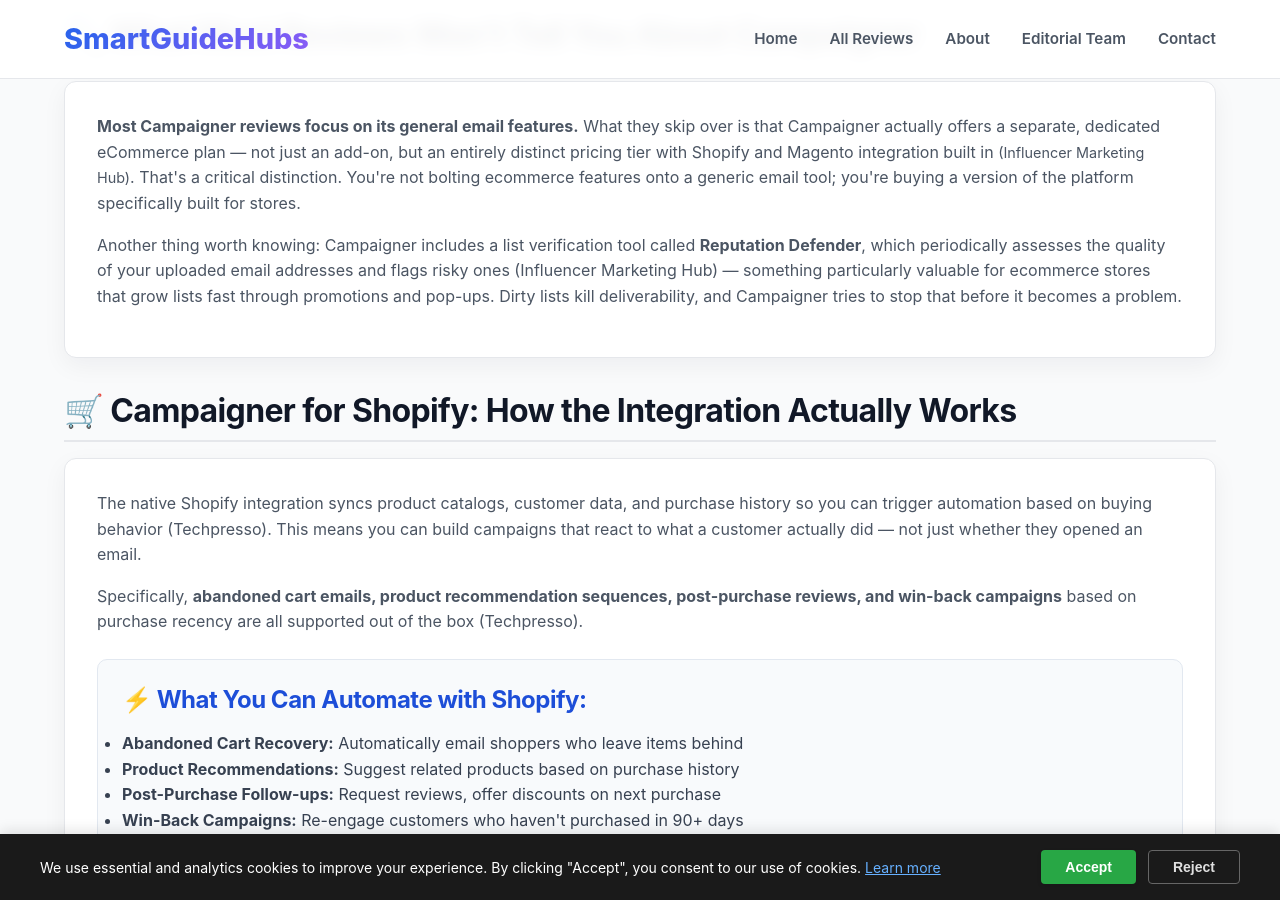
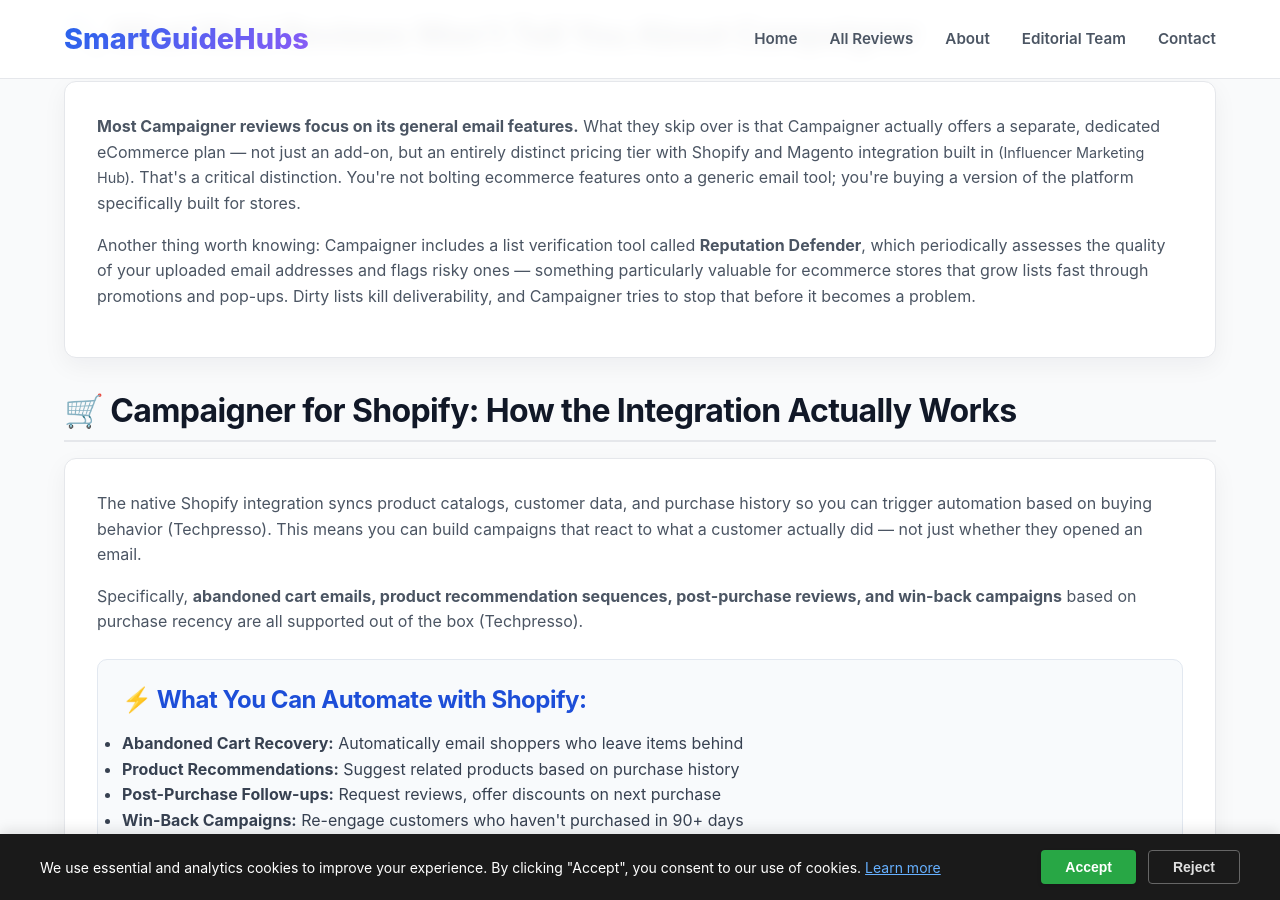
Before and after one commit to Yanniga01/gilliansperkin.github.io, a Jekyll site: the page built from _posts/2026-03-12-campaigner-for-ecommerce.md, in a window 1280 px wide and 900 px high, scrolled down 2105 px. Built offline with Jekyll 4.4.1, drawn with Linux system fonts in a browser that asks for light colours.

Commit message:
Update 2026-03-12-campaigner-for-ecommerce.md

```diff
--- a/_posts/2026-03-12-campaigner-for-ecommerce.md
+++ b/_posts/2026-03-12-campaigner-for-ecommerce.md
@@ -70,7 +70,7 @@
 <h2 id="what-reviews-miss">🔍 What Most Reviews Won't Tell You About Campaigner</h2>
 <div class="content-section">
     <p><strong>Most Campaigner reviews focus on its general email features.</strong> What they skip over is that Campaigner actually offers a separate, dedicated eCommerce plan — not just an add-on, but an entirely distinct pricing tier with Shopify and Magento integration built in <span style="color: var(--gray); font-size: 0.9rem;">(Influencer Marketing Hub)</span>. That's a critical distinction. You're not bolting ecommerce features onto a generic email tool; you're buying a version of the platform specifically built for stores.</p>
-    <p>Another thing worth knowing: Campaigner includes a list verification tool called <strong>Reputation Defender</strong>, which periodically assesses the quality of your uploaded email addresses and flags risky ones <span style="color: var(--gray);">(Influencer Marketing Hub)</span> — something particularly valuable for ecommerce stores that grow lists fast through promotions and pop-ups. Dirty lists kill deliverability, and Campaigner tries to stop that before it becomes a problem.</p>
+    <p>Another thing worth knowing: Campaigner includes a list verification tool called <strong>Reputation Defender</strong>, which periodically assesses the quality of your uploaded email addresses and flags risky ones <span style="color: var(--gray);"></span> — something particularly valuable for ecommerce stores that grow lists fast through promotions and pop-ups. Dirty lists kill deliverability, and Campaigner tries to stop that before it becomes a problem.</p>
 </div>
 
 <!-- Campaigner for Shopify -->
```
